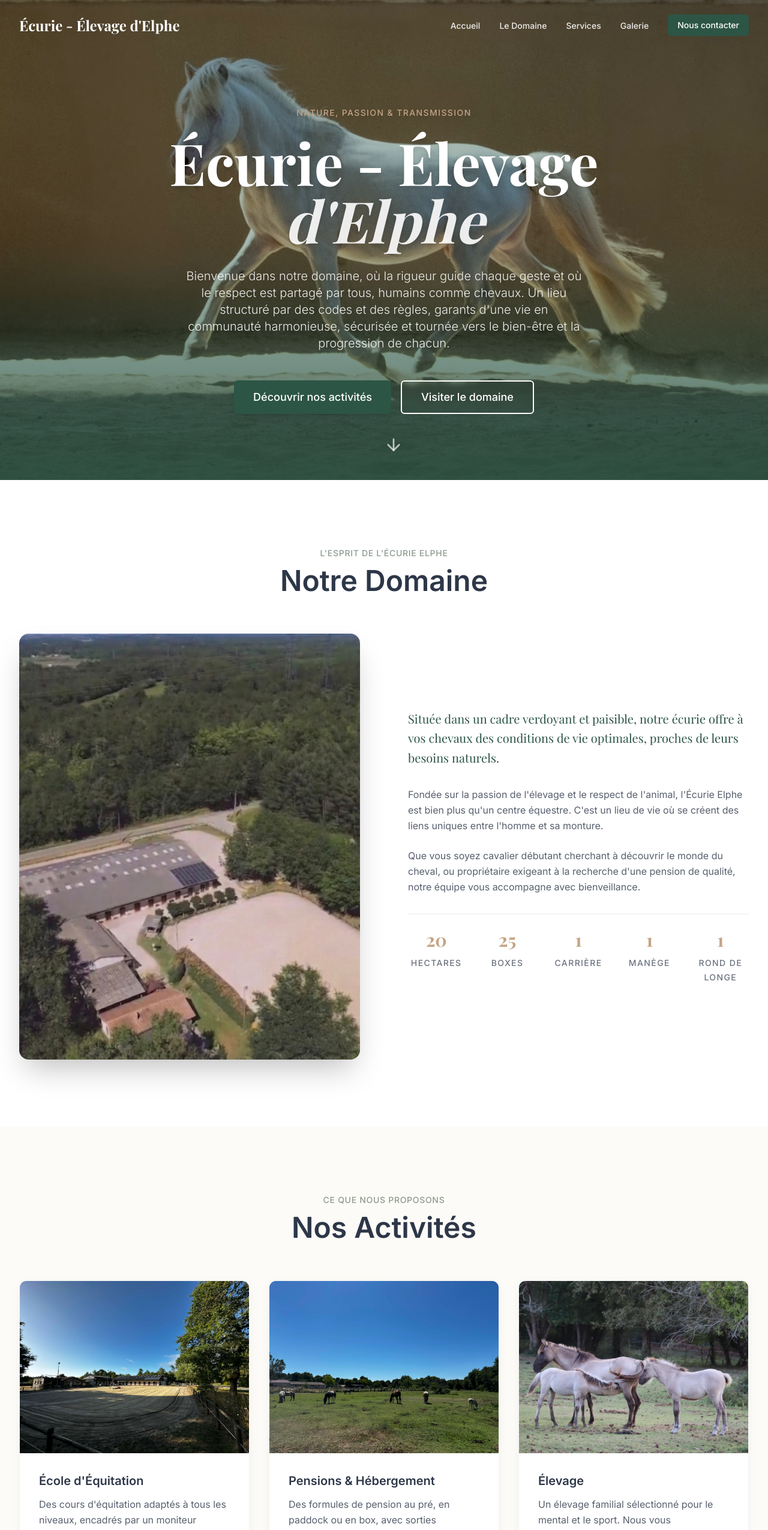
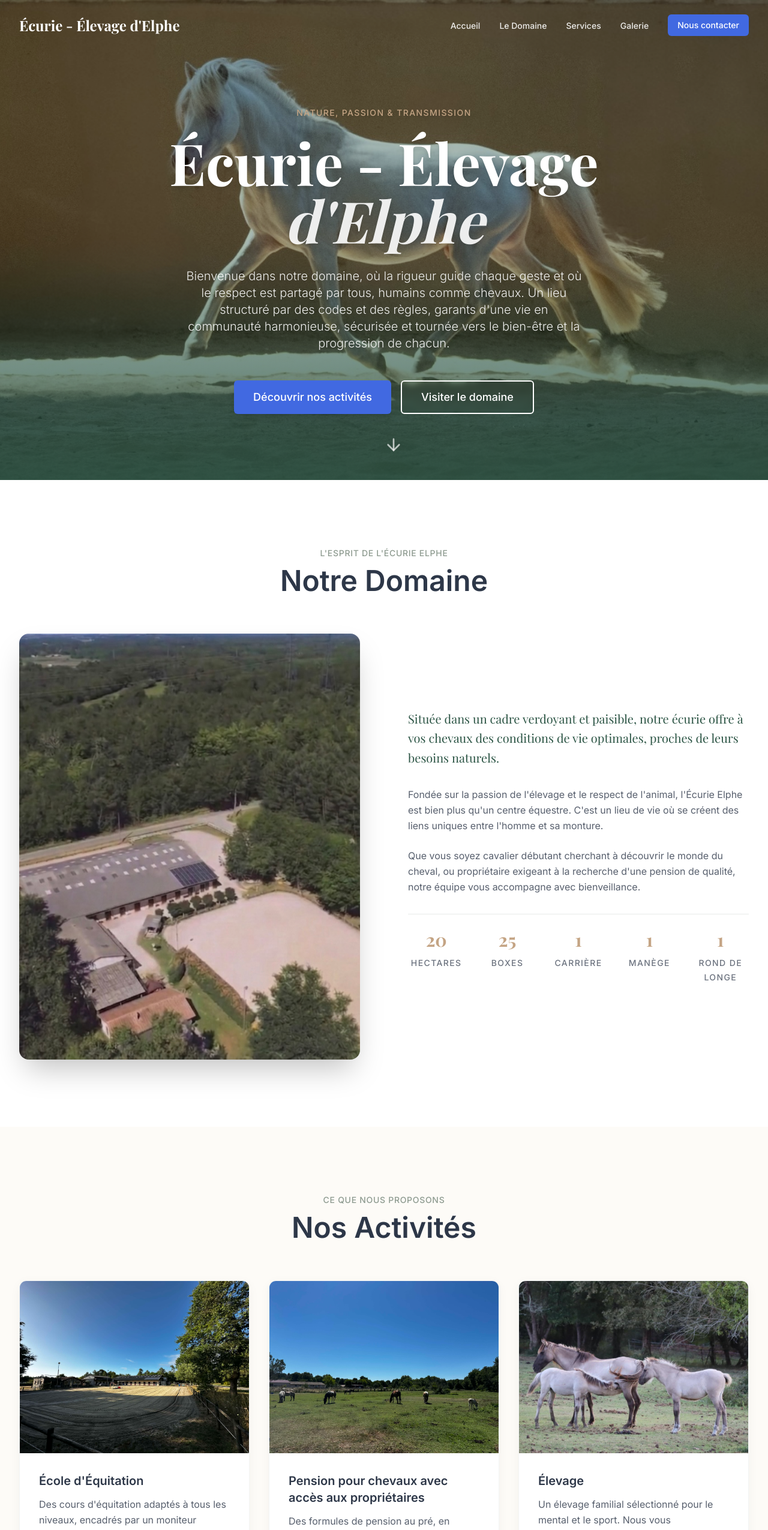
Before and after one commit to j-sicard/ecurie_elevage_d_elphe_vue, a Nuxt app: page / in a window 1280 px wide. Shown: the top 2550 px of the page at 60% size. Built offline with nearby package versions, Linux system fonts and the light colour scheme; a web font is replaced by a local one.

Commit message:
modification button color

```diff
--- a/components/layout/AppFooter.vue
+++ b/components/layout/AppFooter.vue
@@ -5,7 +5,7 @@ const year = new Date().getFullYear()
 </script>
 
 <template>
-  <footer class="text-white/80 pt-20 pb-10" style="background-color: #1953f3ff">
+  <footer class="text-white/80 pt-20 pb-10" style="background-color: #4169E1">
     <div class="max-w-7xl mx-auto px-4 sm:px-6 lg:px-8">
       <div class="grid grid-cols-1 md:grid-cols-2 lg:grid-cols-4 gap-12 mb-16">
 
--- a/components/layout/AppNavbar.vue
+++ b/components/layout/AppNavbar.vue
@@ -63,7 +63,7 @@ const linkClass = computed(() =>
             </li>
           </ul>
           <a href="/#contact">
-            <AppButton variant="primary" size="sm" class="hidden lg:inline-flex">
+            <AppButton variant="tertiary" size="sm" class="hidden lg:inline-flex">
               Nous contacter
             </AppButton>
           </a>
@@ -71,7 +71,8 @@ const linkClass = computed(() =>
 
         <!-- Mobile toggle -->
         <button
-          class="md:hidden text-primary"
+           class="md:hidden transition-colors"
+  :class="isScrolled ? 'text-text' : 'text-white/90'"
           :aria-label="isOpen ? 'Fermer le menu' : 'Ouvrir le menu'"
           @click="isOpen = !isOpen"
         >
--- a/components/sections/SectionContactCTA.vue
+++ b/components/sections/SectionContactCTA.vue
@@ -1,5 +1,5 @@
 <template>
-  <AppSection id="contact" variant="primary" class="text-white" :style="{ backgroundColor: '#1953f3ff' }">
+  <AppSection id="contact" variant="primary" class="text-white" :style="{ backgroundColor: '#4169E1' }">
     <div class="max-w-4xl mx-auto text-center">
       <h2 class="text-3xl md:text-5xl font-serif font-bold mb-6">
         Prêt à nous rejoindre ?
--- a/components/sections/SectionHero.vue
+++ b/components/sections/SectionHero.vue
@@ -27,7 +27,7 @@ import { ArrowDown } from 'lucide-vue-next'
       </p>
       <div class="flex flex-col sm:flex-row items-center justify-center gap-4">
         <a href="#services">
-          <AppButton variant="primary" size="lg" class="w-full sm:w-auto shadow-lg hover:shadow-xl hover:-translate-y-0.5 transition-all">
+          <AppButton variant="tertiary" size="lg" class="w-full sm:w-auto shadow-lg hover:shadow-xl hover:-translate-y-0.5 transition-all">
             Découvrir nos activités
           </AppButton>
         </a>
--- a/components/sections/SectionServices.vue
+++ b/components/sections/SectionServices.vue
@@ -7,7 +7,7 @@ const services = [
     href: '/equitation',
   },
   {
-    title: "Pensions & Hébergement",
+    title: "Pension pour chevaux avec accès aux propriétaires",
     description: "Des formules de pension au pré, en paddock ou en box, avec sorties quotidiennes. Surveillance 24h/7 et foin à volonté.",
     image: '/images/Champ.jpg',
     href: '/pension',
--- a/components/ui/AppButton.vue
+++ b/components/ui/AppButton.vue
@@ -19,6 +19,7 @@ const base = 'inline-flex items-center justify-center rounded-md font-medium tra
 const variants = {
   primary: 'bg-primary text-white hover:bg-primary/90',
   secondary: 'bg-secondary text-white hover:bg-secondary/90',
+  tertiary: 'bg-tertiary text-white hover:bg-tertiary/90',
   outline: 'border-2 border-primary text-primary hover:bg-primary/5',
   ghost: 'text-primary hover:bg-primary/10',
 }
--- a/pages/elevage.vue
+++ b/pages/elevage.vue
@@ -107,7 +107,7 @@ const galerie = [
     </AppSection>
 
     <!-- CTA -->
-    <AppSection variant="primary" class="text-white" :style="{ backgroundColor: '#1953f3ff' }">
+    <AppSection variant="primary" class="text-white" :style="{ backgroundColor: '#4169E1' }">
       <div class="max-w-4xl mx-auto text-center">
         <h2 class="text-3xl md:text-5xl font-serif font-bold mb-6">Intéressé par nos chevaux ?</h2>
         <p class="text-xl mb-10 text-white/80 font-light">Contactez-nous pour en savoir plus sur nos poulains disponibles ou pour visiter notre élevage.</p>
--- a/pages/equitation.vue
+++ b/pages/equitation.vue
@@ -92,7 +92,7 @@ const galerie = [
     </AppSection>
 
     <!-- CTA -->
-    <AppSection variant="primary" class="text-white" :style="{ backgroundColor: '#1953f3ff' }">
+    <AppSection variant="primary" class="text-white" :style="{ backgroundColor: '#4169E1' }">
       <div class="max-w-4xl mx-auto text-center">
         <h2 class="text-3xl md:text-5xl font-serif font-bold mb-6">Prêt à monter en selle ?</h2>
         <p class="text-xl mb-10 text-white/80 font-light">Contactez-nous pour vous inscrire à un cours d'essai ou obtenir plus d'informations sur nos formules.</p>
--- a/pages/pension.vue
+++ b/pages/pension.vue
@@ -93,7 +93,7 @@ const galerie = [
     </AppSection>
 
     <!-- CTA -->
-    <AppSection variant="primary" class="text-white" :style="{ backgroundColor: '#1953f3ff' }">
+    <AppSection variant="primary" class="text-white" :style="{ backgroundColor: '#4169E1' }">
       <div class="max-w-4xl mx-auto text-center">
         <h2 class="text-3xl md:text-5xl font-serif font-bold mb-6">Confier votre cheval à l'Écurie Elphe</h2>
         <p class="text-xl mb-10 text-white/80 font-light">Contactez-nous pour en savoir plus sur nos formules de pension et visiter nos installations.</p>
--- a/tailwind.config.js
+++ b/tailwind.config.js
@@ -11,6 +11,7 @@ export default {
       colors: {
         primary: '#2C5545',
         secondary: '#8E9B90',
+        tertiary: '#4169E1',
         accent: '#C4A484',
         background: '#FDFBF7',
         text: '#2D3748',
```
Also changed, not shown: public/images/litle_white_horse.jpg (added), public/images/litle_white_horse_2.jpg (added).
